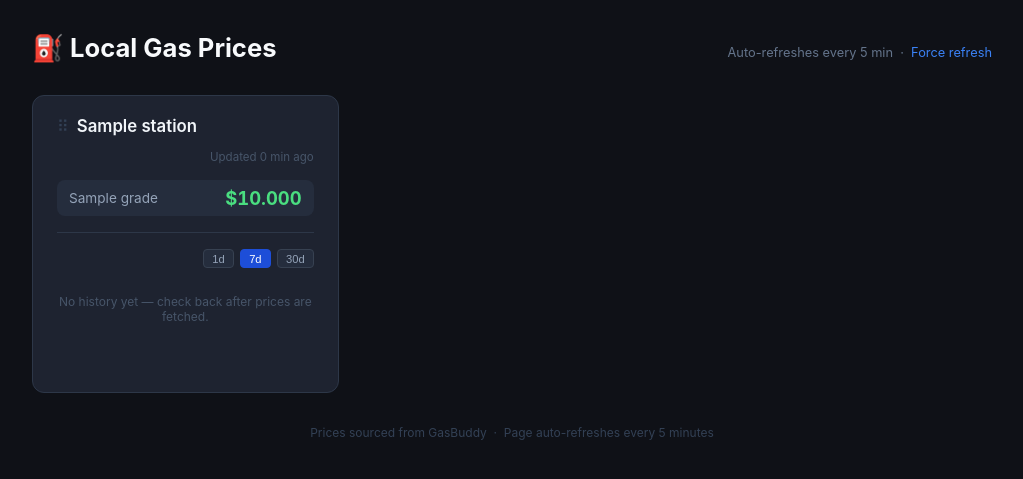
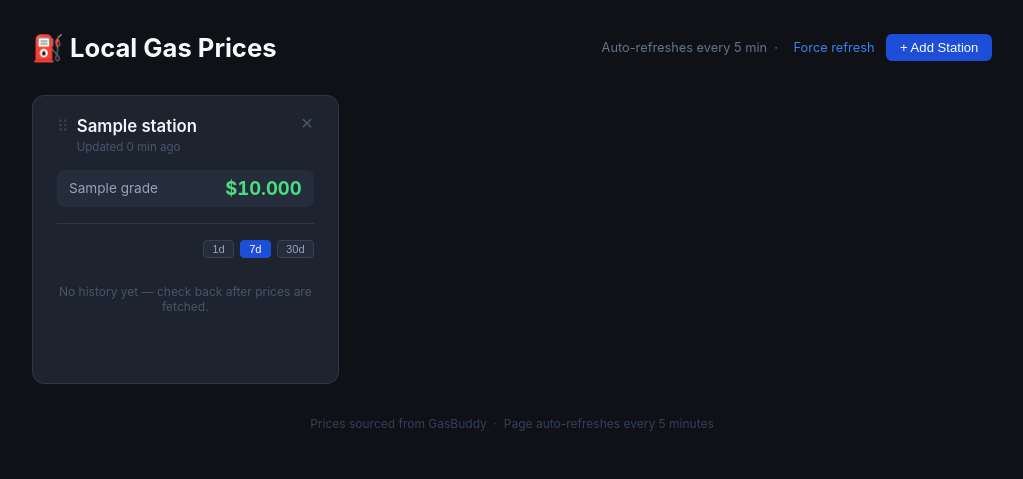
Before and after one commit to nikolae/gas-prices, a Flask app: template templates/index.html in a window 1280 px wide. Shown: the top 479 px of the page, without its empty margins (128-1151 px from the left). Run offline with Flask 3, Linux system fonts and the light colour scheme; the template is opened without the code that fills it: most values are stand-ins (such as "Sample title", 1, 10 or a date in 2020); data that the repository does not hold is empty.

Commit message:
Add station management from the webpage
Stations are now stored in SQLite (seeded from config on first run).
Add new stations via modal with GasBuddy ID + nickname, remove via ✕
button on each card. Both persist across restarts.

Co-Authored-By: Claude Sonnet 4.6 <noreply@anthropic.com>

```diff
--- a/app.py
+++ b/app.py
@@ -11,7 +11,7 @@ log = logging.getLogger(__name__)
 
 app = Flask(__name__)
 
-storage.init_db()
+storage.init_db(STATIONS)
 
 _price_cache: dict = {}
 _cache_timestamps: dict = {}
@@ -56,7 +56,7 @@ def fetch_all_stations() -> list[dict]:
     now = time.time()
     results = []
 
-    for cfg in STATIONS:
+    for cfg in storage.get_stations():
         sid = cfg["id"]
         age = now - _cache_timestamps.get(sid, 0)
 
@@ -92,6 +92,40 @@ def index():
     return render_template("index.html", stations=stations, now=time.time())
 
 
+@app.route("/api/stations", methods=["POST"])
+def api_add_station():
+    data = request.get_json()
+    station_id = str(data.get("id", "")).strip()
+    nickname = str(data.get("nickname", "")).strip() or f"Station {station_id}"
+
+    if not station_id.isdigit():
+        return jsonify({"error": "Invalid station ID"}), 400
+
+    # Validate by fetching prices
+    raw = asyncio.run(_fetch_station(station_id))
+    if raw is None:
+        return jsonify({"error": "Could not fetch prices — check the station ID"}), 400
+
+    storage.add_station(station_id, nickname)
+    _price_cache[station_id] = raw
+    _cache_timestamps[station_id] = time.time()
+    prices = _parse_prices(raw)
+    if prices:
+        storage.record_prices(station_id, prices)
+
+    log.info("Added station %s (%s)", station_id, nickname)
+    return jsonify({"ok": True})
+
+
+@app.route("/api/stations/<station_id>", methods=["DELETE"])
+def api_remove_station(station_id: str):
+    storage.remove_station(station_id)
+    _price_cache.pop(station_id, None)
+    _cache_timestamps.pop(station_id, None)
+    log.info("Removed station %s", station_id)
+    return jsonify({"ok": True})
+
+
 @app.route("/api/history/<station_id>")
 def api_history(station_id: str):
     days = min(int(request.args.get("days", 7)), 90)
--- a/templates/index.html
+++ b/templates/index.html
@@ -23,18 +23,98 @@
       max-width: 960px;
       margin: 0 auto 2rem;
       display: flex;
-      align-items: baseline;
+      align-items: center;
       justify-content: space-between;
       flex-wrap: wrap;
-      gap: 0.5rem;
+      gap: 0.75rem;
     }
 
     h1 { font-size: 1.6rem; font-weight: 700; color: #f8fafc; }
 
-    .meta { font-size: 0.8rem; color: #64748b; }
+    .meta { font-size: 0.8rem; color: #64748b; display: flex; align-items: center; gap: 0.75rem; }
     .meta a { color: #3b82f6; text-decoration: none; }
     .meta a:hover { text-decoration: underline; }
 
+    /* Add station button */
+    .btn-add {
+      background: #1d4ed8;
+      color: #fff;
+      border: none;
+      border-radius: 6px;
+      padding: 0.35rem 0.85rem;
+      font-size: 0.82rem;
+      cursor: pointer;
+    }
+    .btn-add:hover { background: #2563eb; }
+
+    /* Modal */
+    .modal-backdrop {
+      display: none;
+      position: fixed;
+      inset: 0;
+      background: rgba(0,0,0,0.6);
+      z-index: 100;
+      align-items: center;
+      justify-content: center;
+    }
+    .modal-backdrop.open { display: flex; }
+
+    .modal {
+      background: #1e2330;
+      border: 1px solid #2d3748;
+      border-radius: 12px;
+      padding: 1.5rem;
+      width: 100%;
+      max-width: 360px;
+    }
+
+    .modal h2 { font-size: 1rem; font-weight: 600; margin-bottom: 1rem; color: #f1f5f9; }
+
+    .modal label { display: block; font-size: 0.8rem; color: #94a3b8; margin-bottom: 0.25rem; }
+
+    .modal input {
+      width: 100%;
+      background: #0f1117;
+      border: 1px solid #374151;
+      border-radius: 6px;
+      padding: 0.5rem 0.75rem;
+      color: #e2e8f0;
+      font-size: 0.9rem;
+      margin-bottom: 0.85rem;
+    }
+    .modal input:focus { outline: none; border-color: #3b82f6; }
+
+    .modal-actions { display: flex; gap: 0.5rem; justify-content: flex-end; }
+
+    .btn-cancel {
+      background: transparent;
+      border: 1px solid #374151;
+      color: #94a3b8;
+      border-radius: 6px;
+      padding: 0.4rem 0.85rem;
+      font-size: 0.82rem;
+      cursor: pointer;
+    }
+
+    .btn-save {
+      background: #1d4ed8;
+      border: none;
+      color: #fff;
+      border-radius: 6px;
+      padding: 0.4rem 0.85rem;
+      font-size: 0.82rem;
+      cursor: pointer;
+    }
+    .btn-save:disabled { opacity: 0.5; cursor: not-allowed; }
+
+    .modal-error {
+      font-size: 0.78rem;
+      color: #f87171;
+      margin-bottom: 0.75rem;
+      display: none;
+    }
+
+    /* Cards */
     .grid {
       max-width: 960px;
       margin: 0 auto;
@@ -67,7 +147,6 @@
       flex-shrink: 0;
       user-select: none;
     }
-
     .drag-handle:active { cursor: grabbing; }
 
     .card-header-text { flex: 1; }
@@ -79,9 +158,25 @@
       line-height: 1.3;
     }
 
-    .sortable-ghost {
-      opacity: 0.3;
+    .cached-at {
+      font-size: 0.72rem;
+      color: #475569;
+      margin-top: 0.15rem;
     }
+
+    .btn-remove {
+      background: none;
+      border: none;
+      color: #475569;
+      font-size: 1rem;
+      cursor: pointer;
+      line-height: 1;
+      padding: 0;
+      flex-shrink: 0;
+    }
+    .btn-remove:hover { color: #f87171; }
+
+    .sortable-ghost { opacity: 0.3; }
 
     .prices { display: flex; flex-direction: column; gap: 0.5rem; }
 
@@ -146,13 +241,6 @@
       padding: 1rem 0;
     }
 
-    .cached-at {
-      margin-top: 0.75rem;
-      font-size: 0.72rem;
-      color: #475569;
-      text-align: right;
-    }
-
     footer {
       max-width: 960px;
       margin: 2rem auto 0;
@@ -166,13 +254,30 @@
 
 <header>
   <h1>⛽ Local Gas Prices</h1>
-  <span class="meta">
+  <div class="meta">
     Auto-refreshes every 5 min &nbsp;·&nbsp;
     <a href="/refresh">Force refresh</a>
-  </span>
+    <button class="btn-add" onclick="openModal()">+ Add Station</button>
+  </div>
 </header>
 
-<div class="grid">
+<!-- Add station modal -->
+<div class="modal-backdrop" id="modal" onclick="closeOnBackdrop(event)">
+  <div class="modal">
+    <h2>Add Station</h2>
+    <div class="modal-error" id="modal-error"></div>
+    <label for="inp-id">GasBuddy Station ID</label>
+    <input id="inp-id" type="text" placeholder="e.g. 44946" inputmode="numeric" />
+    <label for="inp-nick">Nickname</label>
+    <input id="inp-nick" type="text" placeholder="e.g. Costco North" />
+    <div class="modal-actions">
+      <button class="btn-cancel" onclick="closeModal()">Cancel</button>
+      <button class="btn-save" id="btn-save" onclick="addStation()">Add</button>
+    </div>
+  </div>
+</div>
+
+<div class="grid" id="grid">
   {% for station in stations %}
   <div class="card {% if station.error %}error{% endif %}" data-id="{{ station.id }}">
     <div class="card-header">
@@ -181,6 +286,7 @@
         <div class="station-name">{{ station.name or station.nickname }}</div>
         <div class="cached-at">Updated {{ ((now - station.cached_at) / 60)|int }} min ago</div>
       </div>
+      <button class="btn-remove" title="Remove station" onclick="removeStation('{{ station.id }}', this)">✕</button>
     </div>
 
     {% if station.error %}
@@ -230,7 +336,6 @@ const GRADE_COLORS = {
 const _charts = {};
 
 async function loadChart(stationId, days, btn) {
-  // Update active button
   btn.closest('.chart-days').querySelectorAll('button').forEach(b => b.classList.remove('active'));
   btn.classList.add('active');
 
@@ -268,9 +373,7 @@ async function loadChart(stationId, days, btn) {
     tension: 0.3,
   }));
 
-  if (_charts[stationId]) {
-    _charts[stationId].destroy();
-  }
+  if (_charts[stationId]) _charts[stationId].destroy();
 
   _charts[stationId] = new Chart(canvas, {
     type: 'line',
@@ -280,14 +383,8 @@ async function loadChart(stationId, days, btn) {
       maintainAspectRatio: false,
       interaction: { mode: 'index', intersect: false },
       plugins: {
-        legend: {
-          labels: { color: '#94a3b8', boxWidth: 12, font: { size: 11 } },
-        },
-        tooltip: {
-          callbacks: {
-            label: ctx => ` ${ctx.dataset.label}: $${ctx.parsed.y.toFixed(3)}`,
-          },
-        },
+        legend: { labels: { color: '#94a3b8', boxWidth: 12, font: { size: 11 } } },
+        tooltip: { callbacks: { label: ctx => ` ${ctx.dataset.label}: $${ctx.parsed.y.toFixed(3)}` } },
       },
       scales: {
         x: {
@@ -297,11 +394,7 @@ async function loadChart(stationId, days, btn) {
           grid: { color: '#1e2a3a' },
         },
         y: {
-          ticks: {
-            color: '#475569',
-            font: { size: 10 },
-            callback: v => '$' + v.toFixed(2),
-          },
+          ticks: { color: '#475569', font: { size: 10 }, callback: v => '$' + v.toFixed(2) },
           grid: { color: '#1e2a3a' },
         },
       },
@@ -309,6 +402,7 @@ async function loadChart(stationId, days, btn) {
   });
 }
 
+// --- Card ordering ---
 const STORAGE_KEY = 'gas-prices-order';
 
 function saveOrder() {
@@ -319,18 +413,85 @@ function saveOrder() {
 function applyOrder() {
   const saved = JSON.parse(localStorage.getItem(STORAGE_KEY) || '[]');
   if (!saved.length) return;
-  const grid = document.querySelector('.grid');
+  const grid = document.getElementById('grid');
   saved.forEach(id => {
     const card = grid.querySelector(`[data-id="${id}"]`);
     if (card) grid.appendChild(card);
   });
 }
 
-// Load default 7-day chart for every station on page load
+// --- Add station modal ---
+function openModal() {
+  document.getElementById('inp-id').value = '';
+  document.getElementById('inp-nick').value = '';
+  document.getElementById('modal-error').style.display = 'none';
+  document.getElementById('modal').classList.add('open');
+  document.getElementById('inp-id').focus();
+}
+
+function closeModal() {
+  document.getElementById('modal').classList.remove('open');
+}
+
+function closeOnBackdrop(e) {
+  if (e.target === document.getElementById('modal')) closeModal();
+}
+
+async function addStation() {
+  const id   = document.getElementById('inp-id').value.trim();
+  const nick = document.getElementById('inp-nick').value.trim();
+  const errEl = document.getElementById('modal-error');
+  const saveBtn = document.getElementById('btn-save');
+
+  errEl.style.display = 'none';
+
+  if (!id) {
+    errEl.textContent = 'Station ID is required.';
+    errEl.style.display = 'block';
+    return;
+  }
+
+  saveBtn.disabled = true;
+  saveBtn.textContent = 'Adding…';
+
+  try {
+    const res = await fetch('/api/stations', {
+      method: 'POST',
+      headers: { 'Content-Type': 'application/json' },
+      body: JSON.stringify({ id, nickname: nick }),
+    });
+    const data = await res.json();
+    if (!res.ok) {
+      errEl.textContent = data.error || 'Something went wrong.';
+      errEl.style.display = 'block';
+      return;
+    }
+    closeModal();
+    location.reload();
+  } catch {
+    errEl.textContent = 'Network error — try again.';
+    errEl.style.display = 'block';
+  } finally {
+    saveBtn.disabled = false;
+    saveBtn.textContent = 'Add';
+  }
+}
+
+async function removeStation(stationId, btn) {
+  if (!confirm('Remove this station?')) return;
+  const res = await fetch(`/api/stations/${stationId}`, { method: 'DELETE' });
+  if (res.ok) {
+    // Remove from saved order too
+    const saved = JSON.parse(localStorage.getItem(STORAGE_KEY) || '[]');
+    localStorage.setItem(STORAGE_KEY, JSON.stringify(saved.filter(id => id !== stationId)));
+    btn.closest('.card').remove();
+  }
+}
+
 document.addEventListener('DOMContentLoaded', () => {
   applyOrder();
 
-  Sortable.create(document.querySelector('.grid'), {
+  Sortable.create(document.getElementById('grid'), {
     handle: '.drag-handle',
     animation: 150,
     ghostClass: 'sortable-ghost',
```
Also changed, not shown: storage.py (+38 -2 lines).
